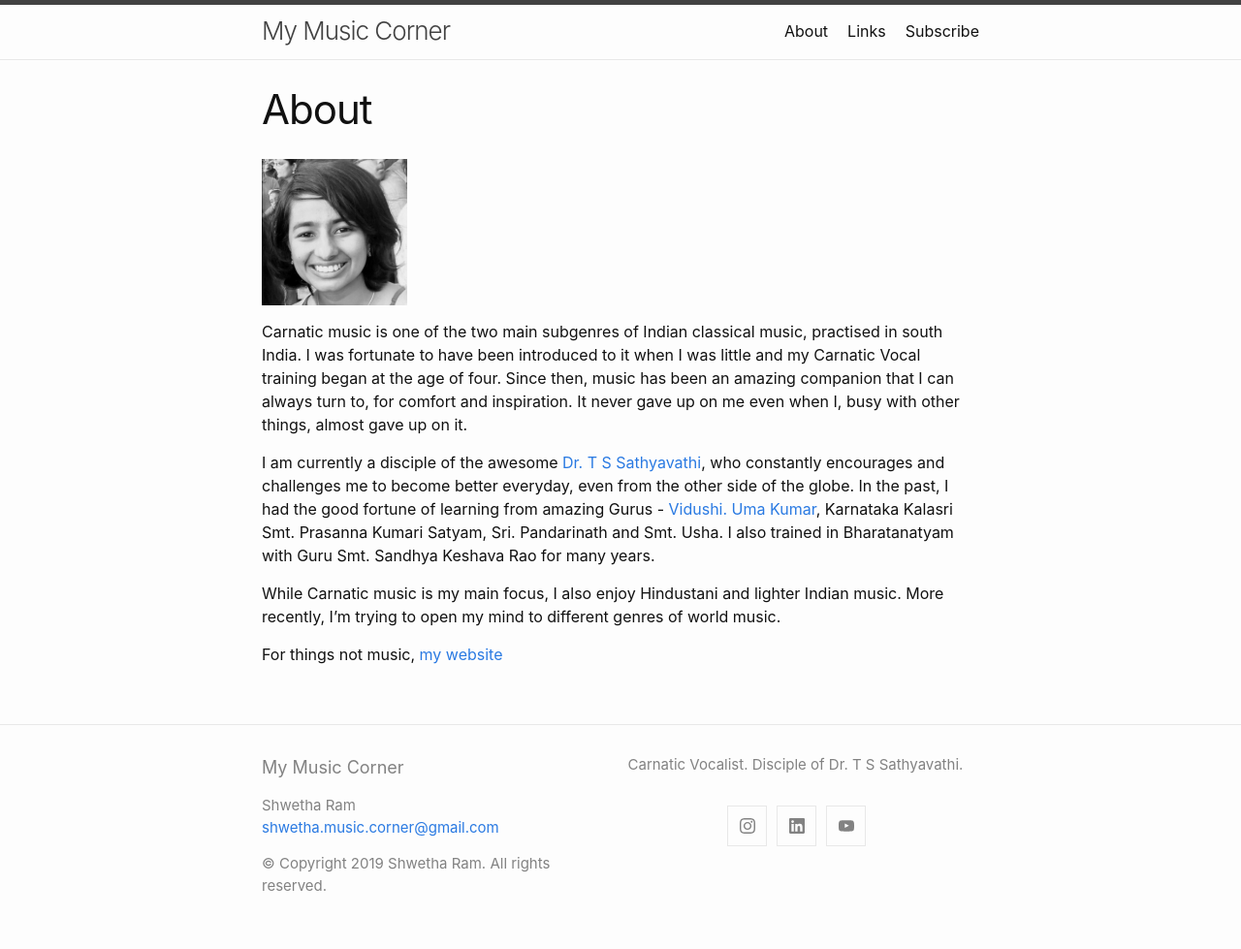
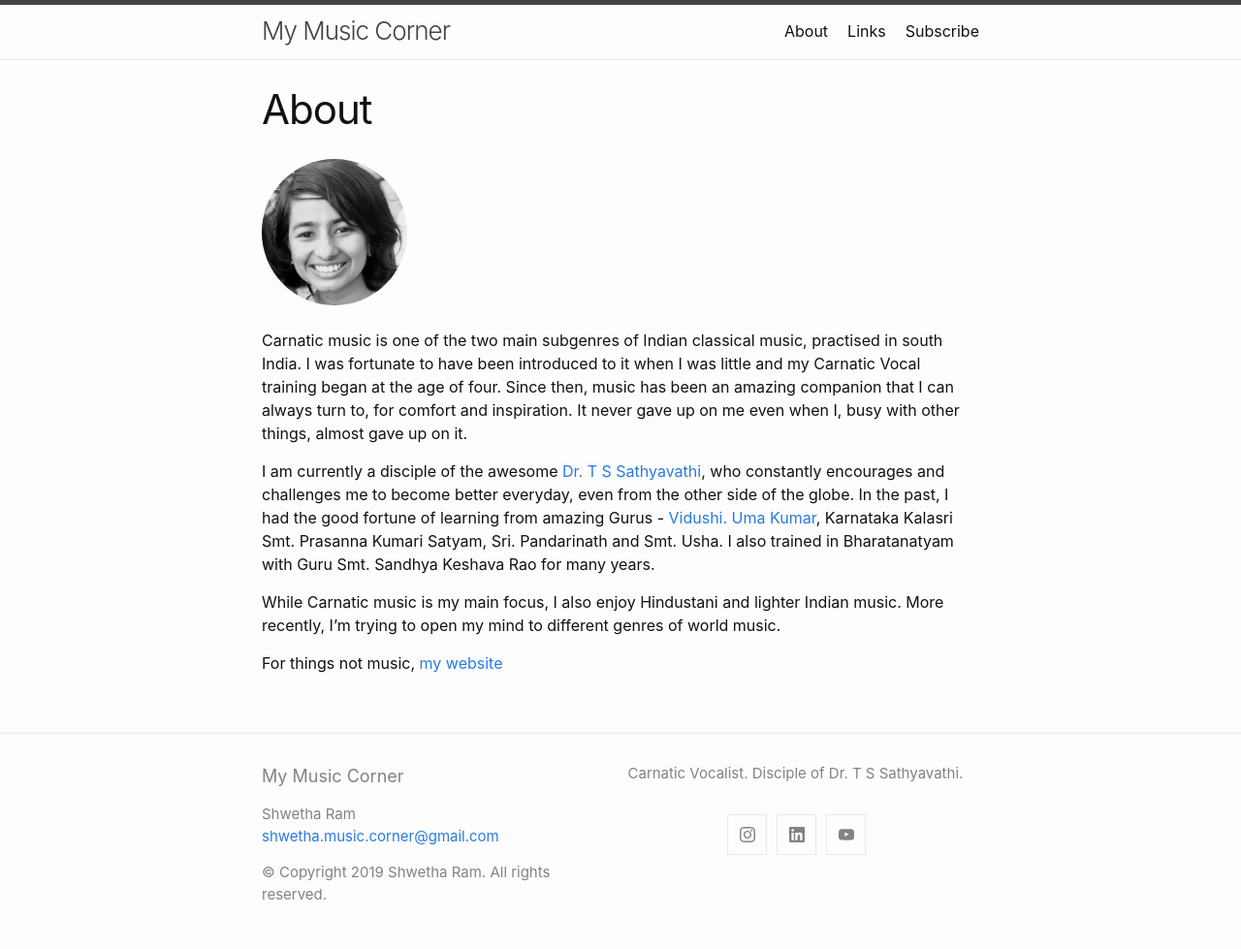
Before and after one commit to shwetharam0407/music-corner, a Jekyll site: the page built from about.md, in a window 1280 px wide. Shown: the whole page at 97% size. Built offline with Jekyll 4.4.1, drawn with Linux system fonts in a browser that asks for light colours.

Commit message:
made profile pic circular

```diff
--- a/about.md
+++ b/about.md
@@ -3,9 +3,11 @@ layout: page
 title: About
 permalink: /about/
 ---
+<html>
+<img src="../data/img/profile_pic.PNG" width="150px" style="border-radius: 50%;" />
+</html>
 
-![ ](../data/img/profile_pic.PNG){: width="150px"}
-
+<br>
 Carnatic music is one of the two main subgenres of Indian classical music, practised in south India. I was fortunate to have been introduced to it when I was little and my Carnatic Vocal training began at the age of four. Since then, music has been an amazing companion that I can always turn to, for comfort and inspiration. It never gave up on me even when I, busy with other things, almost gave up on it.
 
 I am currently a disciple of the awesome [Dr. T S Sathyavathi](https://www.tssathyavathi.com), who constantly encourages and challenges me to become better everyday, even from the other side of the globe. In the past, I had the good fortune of learning from amazing Gurus -  [Vidushi. Uma Kumar](https://musicearn.in/me/umakumar), Karnataka Kalasri Smt. Prasanna Kumari Satyam, Sri. Pandarinath and Smt. Usha. I also trained in Bharatanatyam with Guru Smt. Sandhya Keshava Rao for many years.
```
